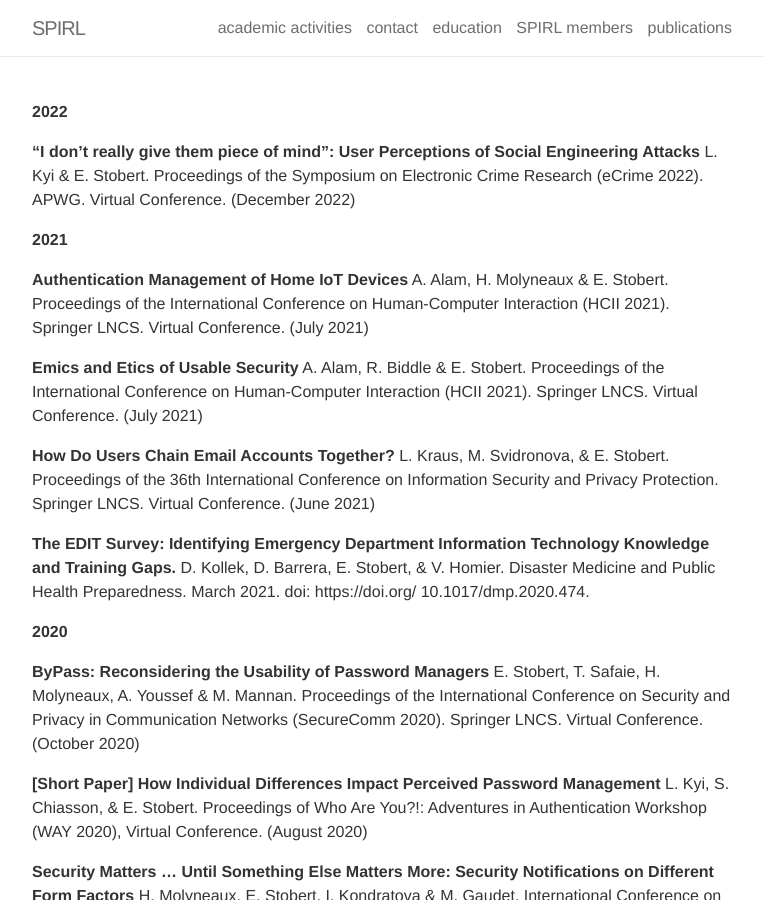
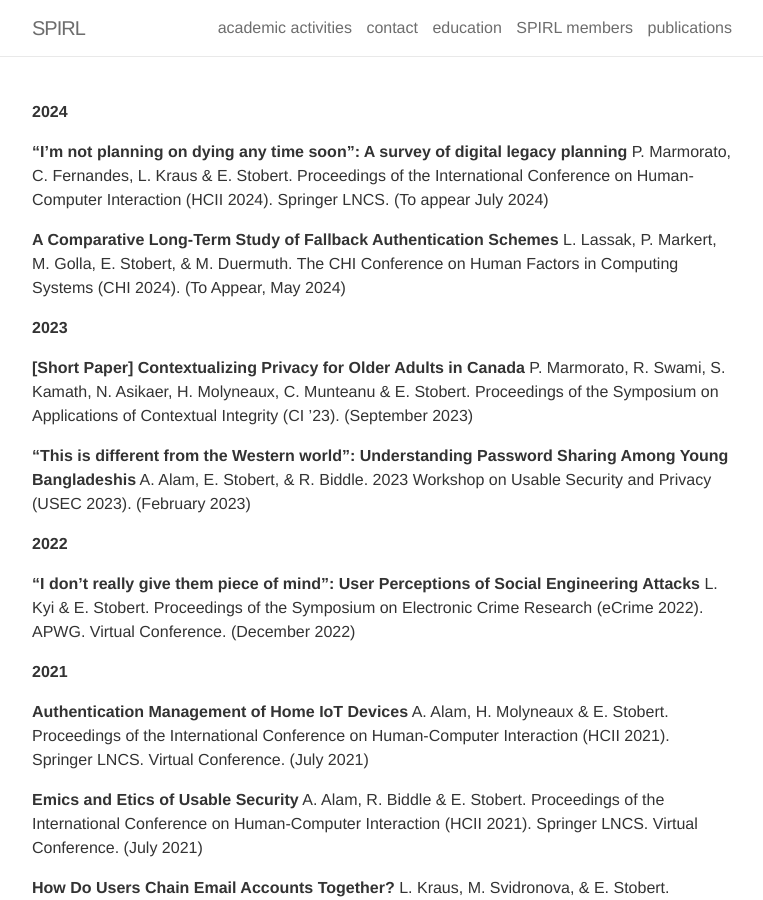
Before and after one commit to estobert/stobert-website, a Jekyll site: the page built from _pages/publications.md, in a window 1280 px wide and 900 px high. Shown: the whole window, without its empty margins (258-1021 px from the left). Built offline with Jekyll 4.4.1, drawn with Linux system fonts in a browser that asks for light colours.

Commit message:
Updating publications page with 2023 2024 (#3)

```diff
--- a/_pages/publications.md
+++ b/_pages/publications.md
@@ -4,6 +4,26 @@ permalink: /publications/
 title: publications
 description:
 ---
+
+**2024**
+
+**"I’m not planning on dying any time soon": A survey of digital legacy planning**
+P. Marmorato, C. Fernandes, L. Kraus & E. Stobert.
+Proceedings of the International Conference on Human-Computer Interaction (HCII 2024). Springer LNCS. (To appear July 2024)
+
+**A Comparative Long-Term Study of Fallback Authentication Schemes**
+L. Lassak, P. Markert, M. Golla, E. Stobert, & M. Duermuth.
+The CHI Conference on Human Factors in Computing Systems (CHI 2024). (To Appear, May 2024)
+
+**2023**
+
+**[Short Paper] Contextualizing Privacy for Older Adults in Canada**
+P. Marmorato, R. Swami, S. Kamath, N. Asikaer, H. Molyneaux, C. Munteanu & E. Stobert.
+Proceedings of the Symposium on Applications of Contextual Integrity (CI ’23). (September 2023)
+
+**"This is different from the Western world": Understanding Password Sharing Among Young Bangladeshis**
+A. Alam, E. Stobert, & R. Biddle.
+2023 Workshop on Usable Security and Privacy (USEC 2023). (February 2023)
 
 **2022**
 
```
